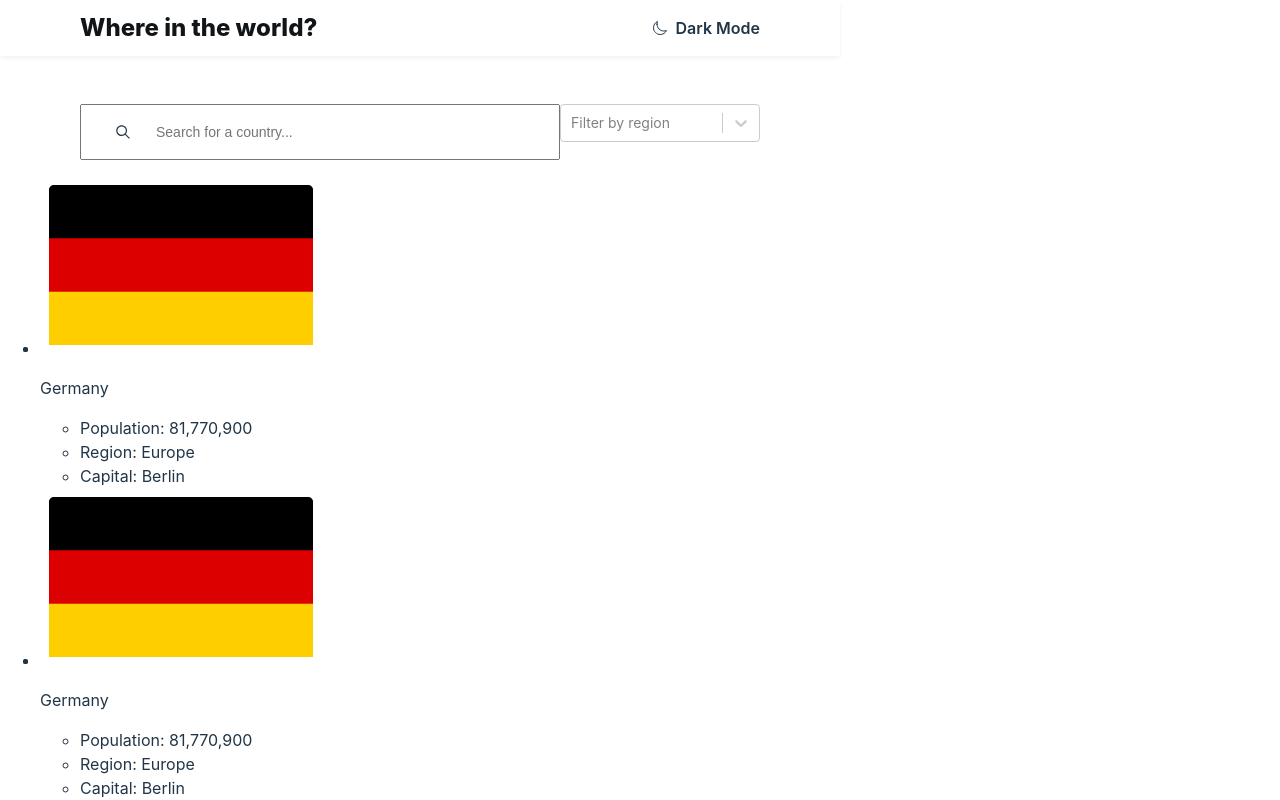
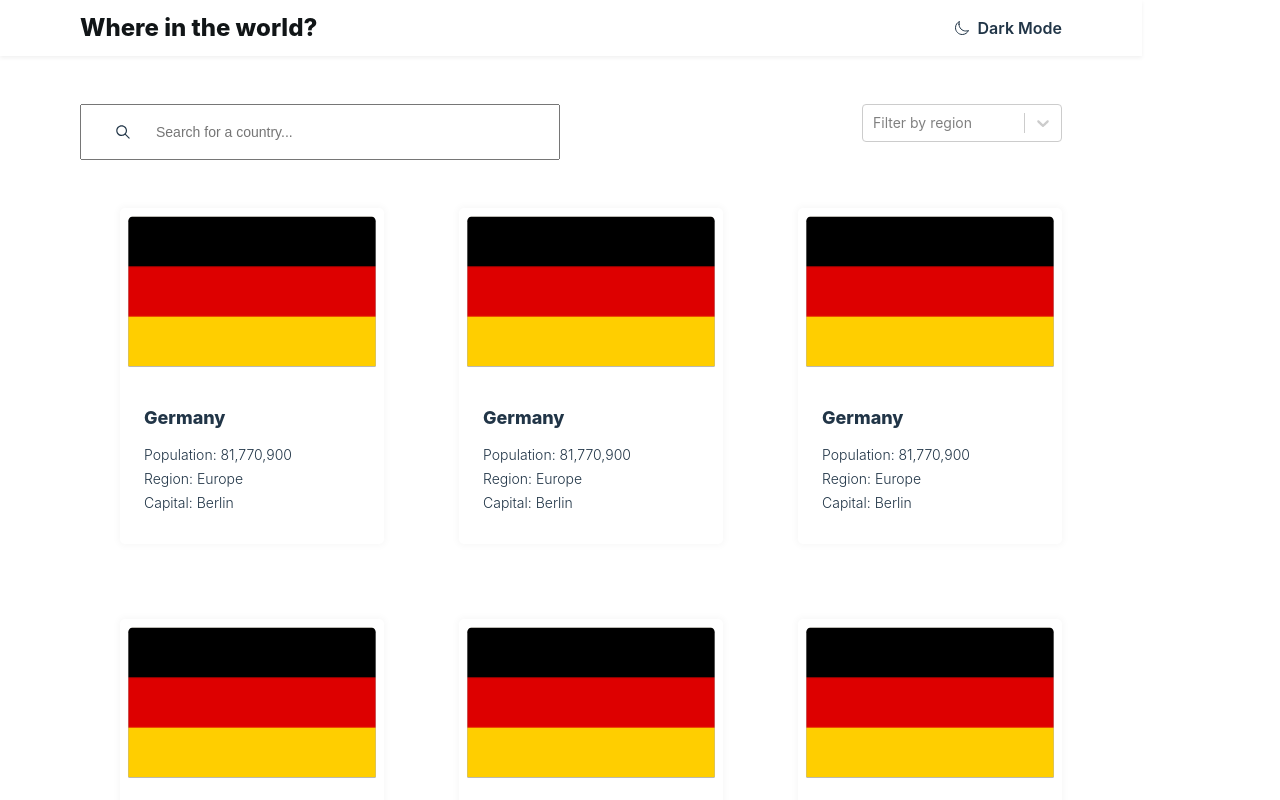
Before and after one commit to evglbnv/CountriesAPI, a React (Vite) app: page / in a window 1280 px wide. Shown: the top 800 px of the page. Built offline with nearby package versions, Linux system fonts and the light colour scheme.

Commit message:
Feature: CountryList&Card CSS layout

```diff
--- a/src/components/Card/index.jsx
+++ b/src/components/Card/index.jsx
@@ -6,10 +6,10 @@ function Card() {
       <img className={styles.card__image} src="/src/assets/icons/Germany.svg" />
       <div className={styles.card__container}>
         <p className={styles.card__name}>Germany</p>
-        <ul>
-          <li>Population: 81,770,900</li>
-          <li>Region: Europe</li>
-          <li>Capital: Berlin</li>
+        <ul className={styles.card__list}>
+          <li className={styles.card__list_position}>Population: 81,770,900</li>
+          <li className={styles.card__list_position}>Region: Europe</li>
+          <li className={styles.card__list_position}>Capital: Berlin</li>
         </ul>
       </div>
 
--- a/src/components/Card/styles.module.css
+++ b/src/components/Card/styles.module.css
@@ -0,0 +1,40 @@
+.card {
+    margin: 0;
+    padding: 0;
+    width: 264px;
+    height: 336px;
+    border-radius: 5px;
+    box-shadow: 0px 0px 7px 2px rgba(0, 0, 0, 0.03);
+}
+
+.card__image {
+    width: 100%;
+}
+
+.card__container {
+    padding: 24px 0px 46px 24px;
+}
+
+.card__name {
+    margin: 0 0 16px 0;
+    line-height: 26px;
+    font-size: 18px;
+    font-weight: 800;
+}
+
+.card__list {
+    list-style: none;
+    padding: 0;
+}
+
+.card__list_position {
+    padding: 0;
+    font-size: 14px;
+    font-weight: 300;
+    line-height: 16px;
+    margin-bottom: 8px;
+}
+
+.card__list_position:last-child {
+    margin-bottom: 0px;
+}
--- a/src/components/CountryList/index.jsx
+++ b/src/components/CountryList/index.jsx
@@ -3,14 +3,14 @@ import Card from '../Card/index.jsx';
 
 function CountryList() {
   return (
-    <div className={styles.countryList__wrapper}>
-      <ul className={styles.countryList__list}>
-        <li><Card /></li>
-        <li><Card /></li>
-        <li><Card /></li>
-        <li><Card /></li>
-        <li><Card /></li>
-        <li><Card /></li>
+    <div className={styles.countrylist__wrapper}>
+      <ul className={styles.countrylist__list}>
+        <li className={styles.countrylist__list_item}><Card /></li>
+        <li className={styles.countrylist__list_item}><Card /></li>
+        <li className={styles.countrylist__list_item}><Card /></li>
+        <li className={styles.countrylist__list_item}><Card /></li>
+        <li className={styles.countrylist__list_item}><Card /></li>
+        <li className={styles.countrylist__list_item}><Card /></li>
       </ul>
     </div>
   );
--- a/src/components/CountryList/styles.module.css
+++ b/src/components/CountryList/styles.module.css
@@ -0,0 +1,17 @@
+.countrylist__wrapper {
+    margin: 48px 80px 0px 80px;
+    padding: 0;
+
+}
+
+.countrylist__list {
+    display: grid;
+    grid-template-columns: repeat(3, 1fr);
+    grid-template-rows: repeat(3, 1fr);
+    gap: 75px;
+
+}
+
+.countrylist__list_item {
+    list-style: none;
+}
```
